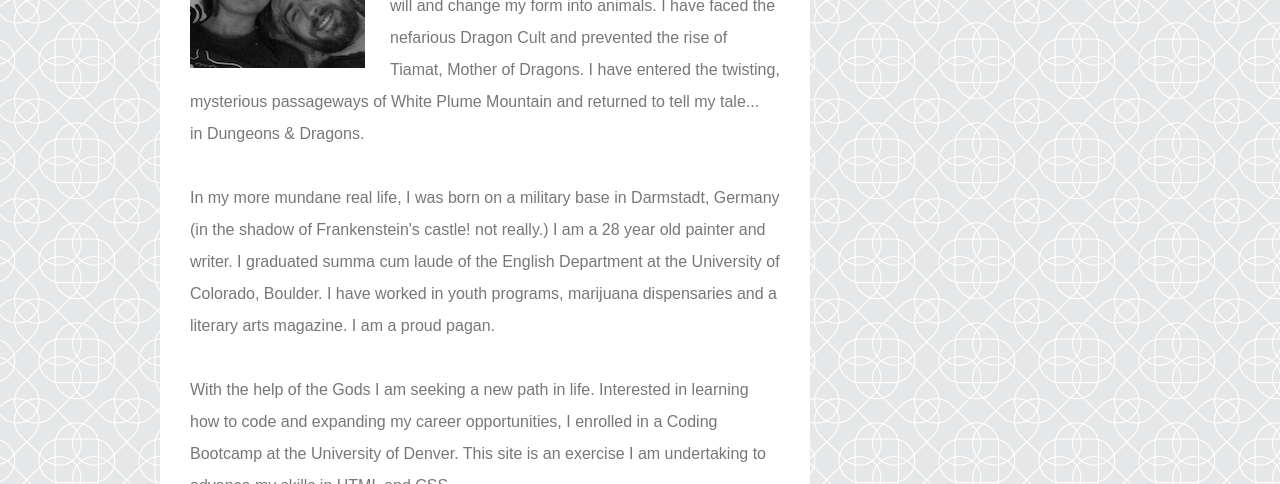
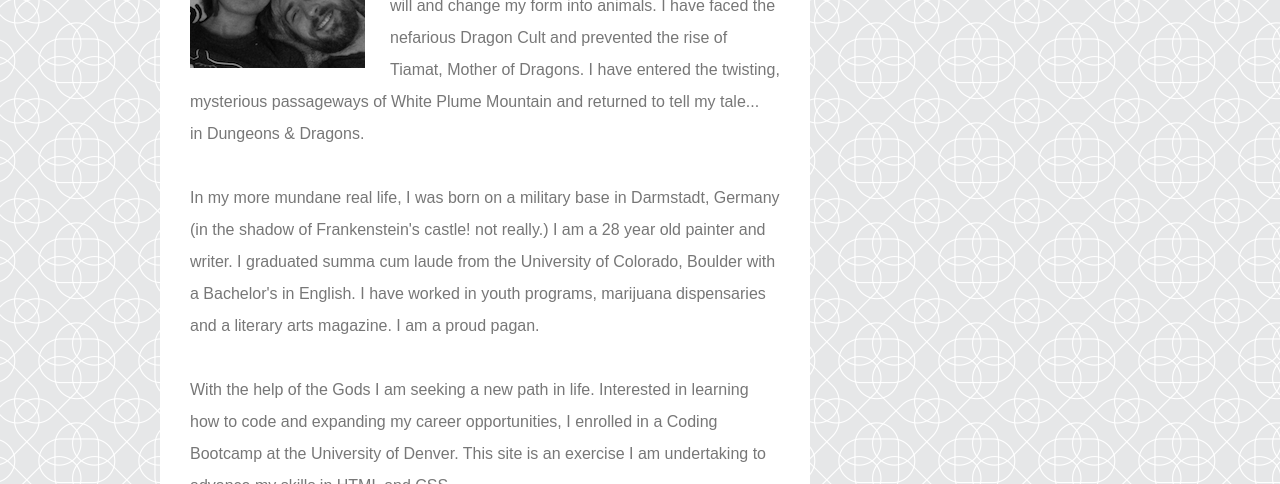
Before and after one commit to jackmidoglover/Basic-Portfolio, a plain HTML site: page index.html in a window 1280 px wide. Shown: the part 316-800 px from the top of the page. Drawn offline with Linux system fonts and the light colour scheme.

Commit message:
grammar changes

```diff
--- a/index.html
+++ b/index.html
@@ -28,7 +28,7 @@
                 <br>in Dungeons & Dragons.
             </p>
             <br>
-            <p>In my more mundane real life, I was born on a military base in Darmstadt, Germany (in the shadow of Frankenstein's castle! not really.) I am a 28 year old painter and writer. I graduated summa cum laude of the English Department at the University of Colorado, Boulder.  I have worked in youth programs, marijuana dispensaries and a literary arts magazine. I am a proud pagan.</p>
+            <p>In my more mundane real life, I was born on a military base in Darmstadt, Germany (in the shadow of Frankenstein's castle! not really.) I am a 28 year old painter and writer. I graduated <i>summa cum laude</i> from the University of Colorado, Boulder with a Bachelor's in English.  I have worked in youth programs, marijuana dispensaries and a literary arts magazine. I am a proud pagan.</p>
                 <br>
                 <p> With the help of the Gods I am seeking a new path in life. Interested in learning how to code and expanding my career opportunities, I enrolled in a Coding Bootcamp at the University of Denver. This site is an exercise I am undertaking to advance my skills in HTML and CSS.
             </p>
```
